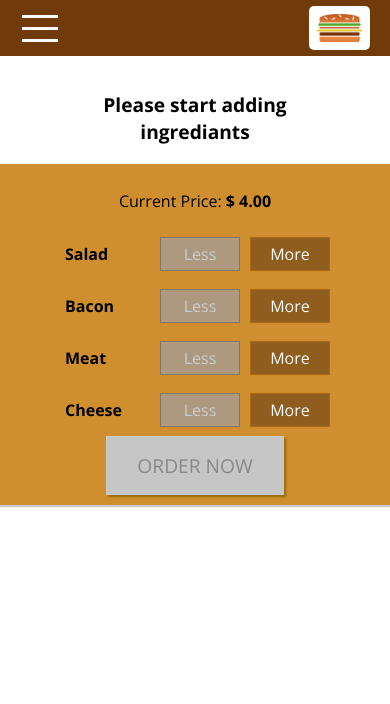
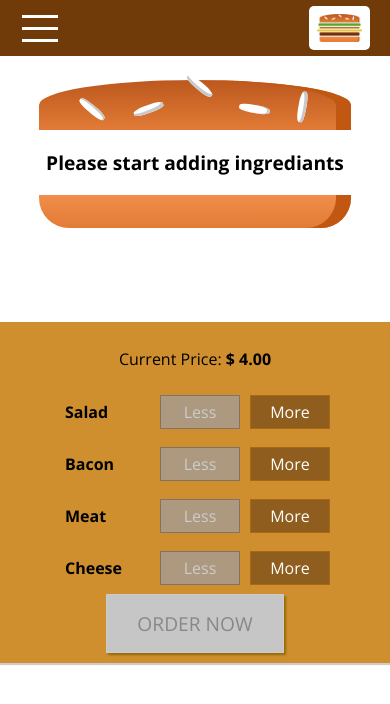
Before and after one commit to shishir75/React-Burger-Builder-App, a React app: page / in a window 390 px wide. Shown: the top 704 px of the page. Built offline with nearby package versions, Linux system fonts and the light colour scheme.

Commit message:
Burger Media Query Bug Fixed

```diff
--- a/src/components/Burger/Burger.module.css
+++ b/src/components/Burger/Burger.module.css
@@ -1,14 +1,14 @@
 .Burger {
     width: 100%;
     margin: auto;
-    width: 250px;
-    overflow-y: scroll;
+    height: 250px;
+    overflow: scroll;
     text-align: center;
     font-weight: bold;
     font-size: 1.2rem;
 }
 
-@media (max-width: 500px) and (max-height: 400px) {
+@media (min-width: 500px) and (min-height: 400px) {
     .Burger {
         width: 350px;
         height: 300px;
```
